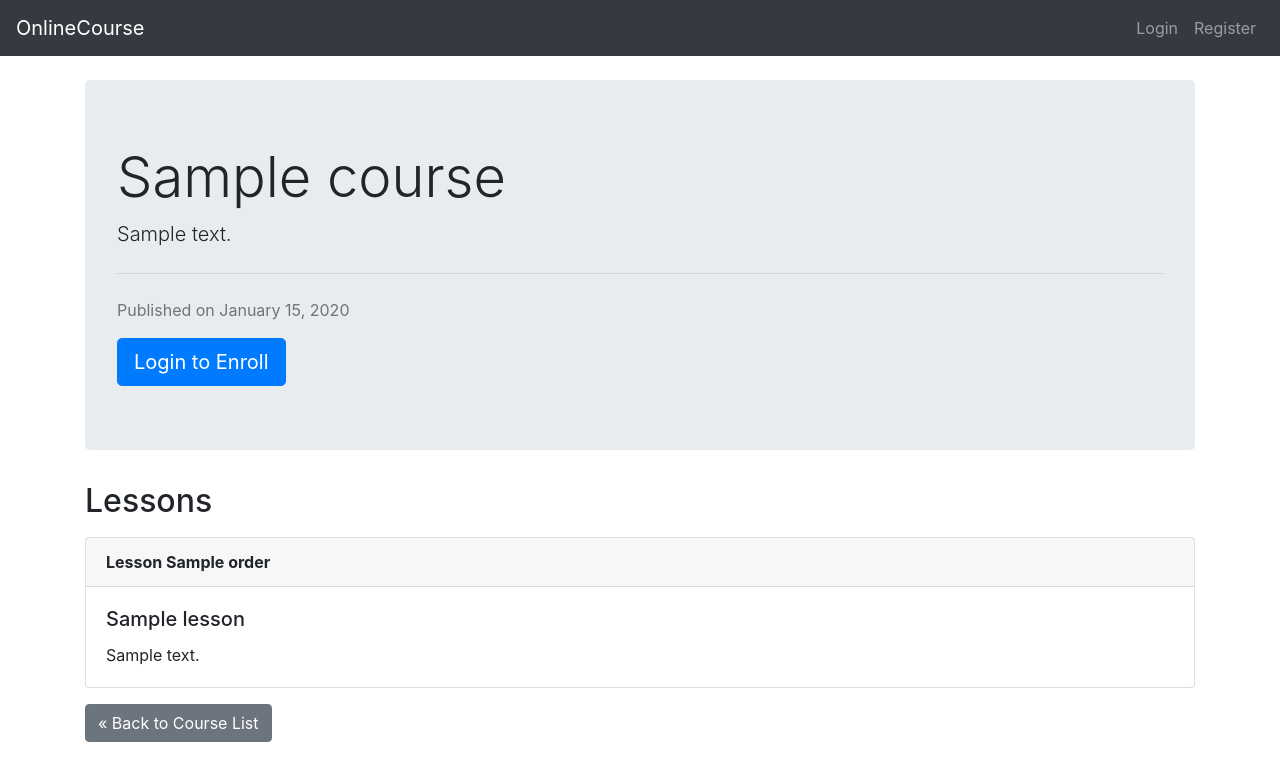
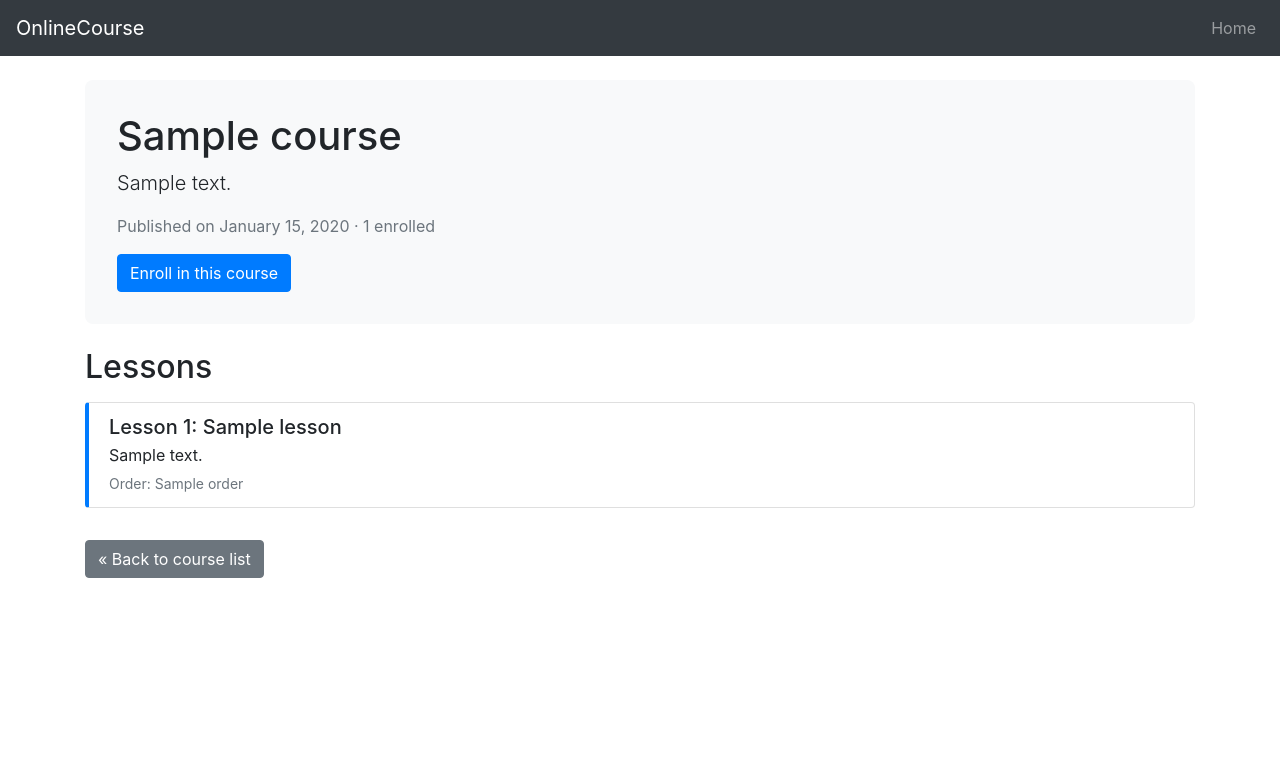
Before and after one commit to testrepo11244/sn-developing-applications-with-sql-databases-and-django-df0a6ee1, a Django app: template onlinecourse/templates/onlinecourse/course_details_bootstrap.html in a window 1280 px wide. Shown: the top 781 px of the page. Run offline with Django 3.2, Linux system fonts and the light colour scheme; the template is opened without the code that fills it: most values are stand-ins (such as "Sample title", 1, 10 or a date in 2020); some libraries are stand-ins or nearby versions.

Commit message:
add onlinecourse/templates/onlinecourse/course_details_bootstrap.html

```diff
--- a/onlinecourse/templates/onlinecourse/course_details_bootstrap.html
+++ b/onlinecourse/templates/onlinecourse/course_details_bootstrap.html
@@ -5,91 +5,82 @@
     <meta charset="UTF-8">
     <meta name="viewport" content="width=device-width, initial-scale=1, shrink-to-fit=no">
     <title>{{ course.name }} | OnlineCourse</title>
+
     <!-- Bootstrap 4 CSS -->
-    <link rel="stylesheet" href="https://maxcdn.bootstrapcdn.com/bootstrap/4.0.0/css/bootstrap.min.css"
-          integrity="sha384-Gn5384xqQ1aoWXA+058RXPxPg6fy4IWvTNh0E263XmFcJlSAwiGgFAW/dAiS6JXm"
-          crossorigin="anonymous">
-    <!-- Project static stylesheet -->
-    <link rel="stylesheet" href="{% static 'css/app.css' %}">
+    <link rel="stylesheet" href="https://cdn.jsdelivr.net/npm/bootstrap@4.6.2/dist/css/bootstrap.min.css">
+
+    <style>
+        .course-header {
+            background-color: #f8f9fa;
+            padding: 2rem;
+            border-radius: 0.5rem;
+            margin-bottom: 1.5rem;
+        }
+        .lesson-card {
+            margin-bottom: 1rem;
+            border-left: 4px solid #007bff;
+        }
+    </style>
 </head>
 <body>
 
     <!-- Navigation bar -->
     <nav class="navbar navbar-expand-lg navbar-dark bg-dark">
-        <a class="navbar-brand" href="{% url 'onlinecourse:index' %}">OnlineCourse</a>
+        <a class="navbar-brand" href="{% url 'index' %}">OnlineCourse</a>
+        <button class="navbar-toggler" type="button" data-toggle="collapse" data-target="#navbarNav">
+            <span class="navbar-toggler-icon"></span>
+        </button>
         <div class="collapse navbar-collapse" id="navbarNav">
             <ul class="navbar-nav ml-auto">
-                {% if user.is_authenticated %}
-                    <li class="nav-item">
-                        <span class="navbar-text mr-3">Hello, {{ user.username }}</span>
-                    </li>
-                    <li class="nav-item">
-                        <a class="nav-link" href="{% url 'logout' %}">Logout</a>
-                    </li>
-                {% else %}
-                    <li class="nav-item">
-                        <a class="nav-link" href="{% url 'onlinecourse:login' %}">Login</a>
-                    </li>
-                    <li class="nav-item">
-                        <a class="nav-link" href="{% url 'onlinecourse:registration_request' %}">Register</a>
-                    </li>
-                {% endif %}
+                <li class="nav-item">
+                    <a class="nav-link" href="{% url 'index' %}">Home</a>
+                </li>
             </ul>
         </div>
     </nav>
 
-    <!-- Course detail section -->
     <div class="container mt-4">
 
-        <div class="jumbotron">
-            <h1 class="display-4">{{ course.name }}</h1>
+        <!-- Course name and details -->
+        <div class="course-header">
+            <h1 class="display-5">{{ course.name }}</h1>
             <p class="lead">{{ course.description }}</p>
-            <hr class="my-4">
-            <p class="text-muted">Published on {{ course.pub_date|date:"F d, Y" }}</p>
-            {% if user.is_authenticated %}
-                <a class="btn btn-primary btn-lg mr-2"
-                   href="{% url 'onlinecourse:registration' course.id %}" role="button">Enroll</a>
-                <a class="btn btn-success btn-lg"
-                   href="{% url 'onlinecourse:exam' course.id %}" role="button">Take the Exam</a>
-            {% else %}
-                <a class="btn btn-primary btn-lg"
-                   href="{% url 'onlinecourse:login' %}" role="button">Login to Enroll</a>
-            {% endif %}
+            <p class="text-muted">
+                Published on {{ course.pub_date|date:"F d, Y" }} &middot;
+                {{ course.total_enrollment }} enrolled
+            </p>
+
+            <!-- Enrollment button -->
+            <a class="btn btn-primary" href="{% url 'enroll' course.id %}">
+                Enroll in this course
+            </a>
         </div>
 
-        <!-- All lessons related to this course -->
+        <!-- Related lessons -->
         <h2 class="mb-3">Lessons</h2>
 
-        {% for lesson in course.lessons.all %}
-            <div class="card mb-3">
-                <div class="card-header">
-                    <strong>Lesson {{ lesson.order }}</strong>
-                </div>
-                <div class="card-body">
-                    <h5 class="card-title">{{ lesson.title }}</h5>
-                    <p class="card-text">{{ lesson.content }}</p>
-                </div>
+        {% if lessons %}
+            <div class="list-group">
+                {% for lesson in lessons %}
+                    <div class="list-group-item lesson-card">
+                        <h5 class="mb-1">Lesson {{ forloop.counter }}: {{ lesson.title }}</h5>
+                        <p class="mb-1">{{ lesson.content }}</p>
+                        <small class="text-muted">Order: {{ lesson.order }}</small>
+                    </div>
+                {% endfor %}
             </div>
-        {% empty %}
+        {% else %}
             <div class="alert alert-info" role="alert">
-                There are no lessons available for this course yet.
+                No lessons are available for this course yet. Please check back later.
             </div>
-        {% endfor %}
+        {% endif %}
 
-        <a class="btn btn-secondary mb-4" href="{% url 'onlinecourse:index' %}" role="button">
-            &laquo; Back to Course List
-        </a>
+        <a class="btn btn-secondary mt-3" href="{% url 'index' %}">&laquo; Back to course list</a>
+
     </div>
 
-    <!-- Bootstrap JS dependencies -->
-    <script src="https://code.jquery.com/jquery-3.2.1.slim.min.js"
-            integrity="sha384-KJ3o2DKtIkvYIK3UENzmM7KCkRr/rE9/Qpg6aAZGJwFDMVNA/GpGFF93hXpG5KkN"
-            crossorigin="anonymous"></script>
-    <script src="https://cdnjs.cloudflare.com/ajax/libs/popper.js/1.12.9/umd/popper.min.js"
-            integrity="sha384-ApNbgh9B+Y1QKtv3Rn7W3mgPxhU9K/ScQsAP7hUibX39j7fakFPskvXusvfa0b4Q"
-            crossorigin="anonymous"></script>
-    <script src="https://maxcdn.bootstrapcdn.com/bootstrap/4.0.0/js/bootstrap.min.js"
-            integrity="sha384-JZR6Spejh4U02d8jOt6vLEHfe/JQGiRRSQQxSfFWpi1MquVdAyjUar5+76PVCmYl"
-            crossorigin="anonymous"></script>
+    <!-- Bootstrap JS (jQuery + Popper) -->
+    <script src="https://code.jquery.com/jquery-3.6.4.min.js"></script>
+    <script src="https://cdn.jsdelivr.net/npm/bootstrap@4.6.2/dist/js/bootstrap.bundle.min.js"></script>
 </body>
 </html>
```
